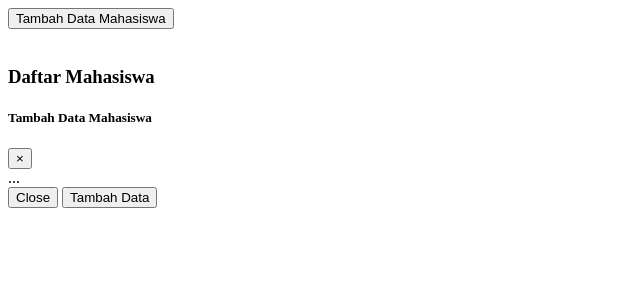
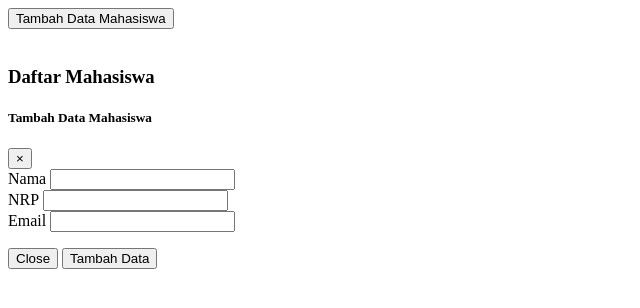
Before and after one commit to Rismawati266/tugas-rekweb-pertemuan4, a PHP site: page /tugas-rekweb-pertemuan4/views/mahasiswa/index.php in a window 1280 px wide. Shown: the top 308 px of the page, without its empty margins (0-640 px from the left). Run offline with PHP 8.4, Linux system fonts and the light colour scheme; the template is opened without the code that fills it, so the values that code supplies are empty; some libraries are stand-ins or nearby versions.

Commit message:
menambahkan form

```diff
--- a/app/views/mahasiswa/index.php
+++ b/app/views/mahasiswa/index.php
@@ -31,11 +31,30 @@
         </button>
       </div>
       <div class="modal-body">
-        ...
+
+      	<form action="<?= BASEURL; ?>/mahasiswa/tambah" method="post">
+      		<div class="form-group">
+    			<label for="nama">Nama</label>
+    			<input type="text" class="form-control" id="nama" name="nama">
+ 			</div>
+
+ 			<div class="form-group">
+    			<label for="nrp">NRP</label>
+    			<input type="number" class="form-control" id="nrp" name="nrp">
+ 			</div>
+
+ 			<div class="form-group">
+    			<label for="email">Email</label>
+    			<input type="email" class="form-control" id="email" name="email">
+ 			</div>
+
+
+
       </div>
       <div class="modal-footer">
         <button type="button" class="btn btn-secondary" data-dismiss="modal">Close</button>
         <button type="button" class="btn btn-primary">Tambah Data</button>
+    	</form>
       </div>
     </div>
   </div>
```
